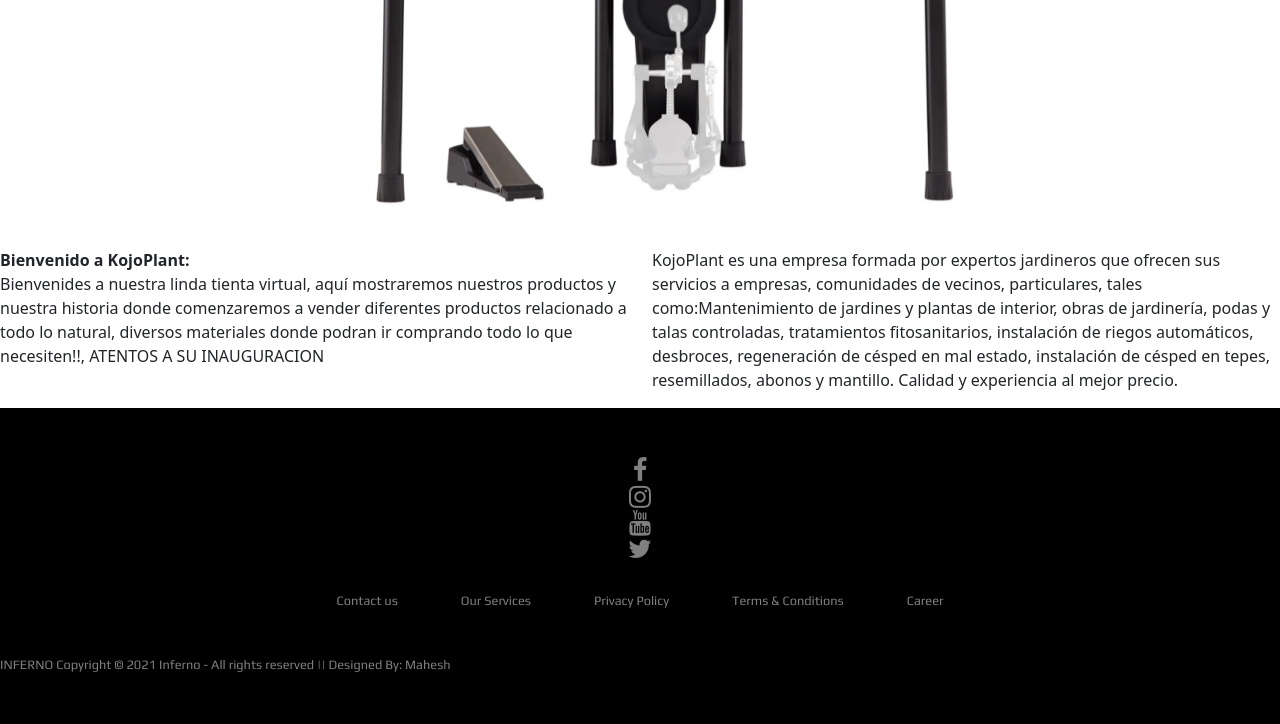
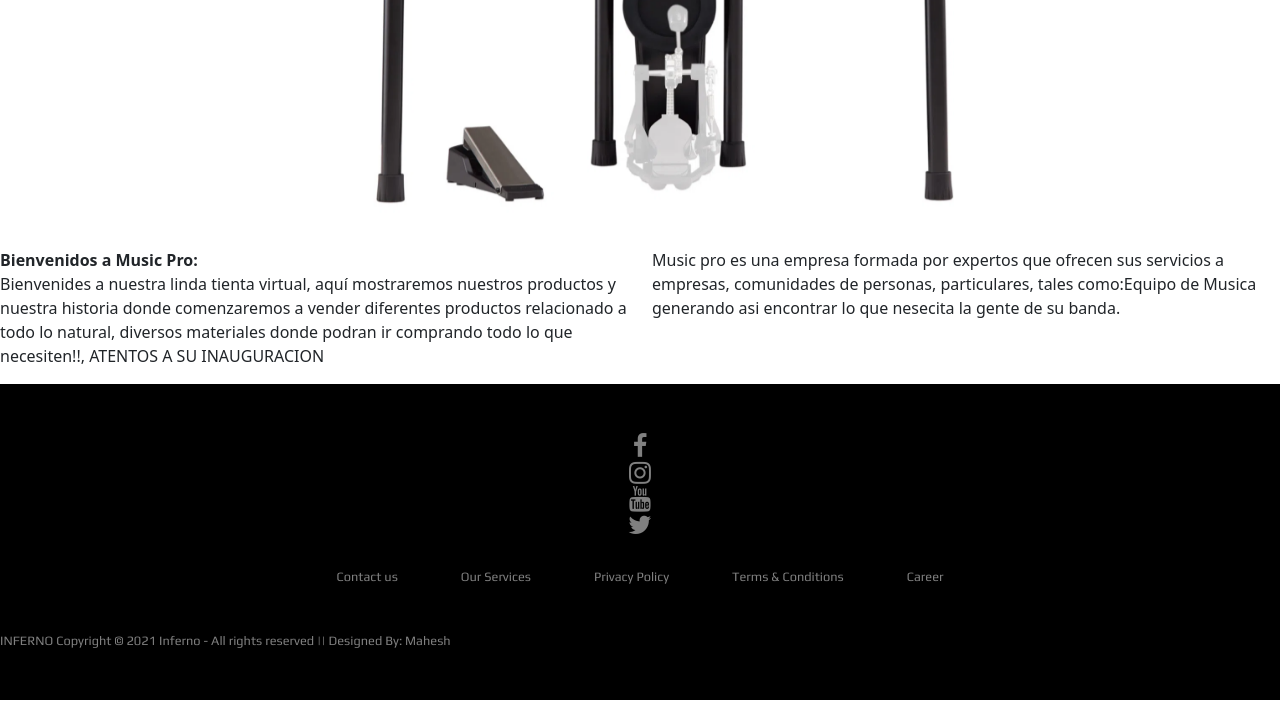
Before and after one commit to Kuroro-rich/MusicPro, a Flask app: page / in a window 1280 px wide. Shown: the part 651-1375 px from the top of the page. After the commit the page ends 1351 px from the top, so only its background shows below. Run offline with Flask 3, Linux system fonts and the light colour scheme.

Commit message:
cambios del index

```diff
--- a/app/templates/indexCli.html
+++ b/app/templates/indexCli.html
@@ -33,14 +33,14 @@
 <!-- fin carrusel -->
 <div class="row">
     <div class="col-6">
-        <P><strong>Bienvenido a KojoPlant:</strong><br> Bienvenides a nuestra linda tienta virtual, aquí mostraremos nuestros productos y nuestra historia donde comenzaremos a vender diferentes productos relacionado a todo lo natural, diversos materiales
+        <P><strong>Bienvenidos a Music Pro:</strong><br> Bienvenides a nuestra linda tienta virtual, aquí mostraremos nuestros productos y nuestra historia donde comenzaremos a vender diferentes productos relacionado a todo lo natural, diversos materiales
             donde podran ir comprando todo lo que necesiten!!, ATENTOS A SU INAUGURACION
         </P>
     </div>
     <div class="col-6">
         <P>
-            KojoPlant es una empresa formada por expertos jardineros que ofrecen sus servicios a empresas, comunidades de vecinos, particulares, tales como:Mantenimiento de jardines y plantas de interior, obras de jardinería, podas y talas controladas, tratamientos
-            fitosanitarios, instalación de riegos automáticos, desbroces, regeneración de césped en mal estado, instalación de césped en tepes, resemillados, abonos y mantillo. Calidad y experiencia al mejor precio.
+            Music pro es una empresa formada por expertos  que ofrecen sus servicios a empresas, comunidades de personas, particulares, tales como:Equipo  de Musica generando asi encontrar lo que nesecita la gente
+            de su banda.
         </P>
     </div>
 </div>
```
